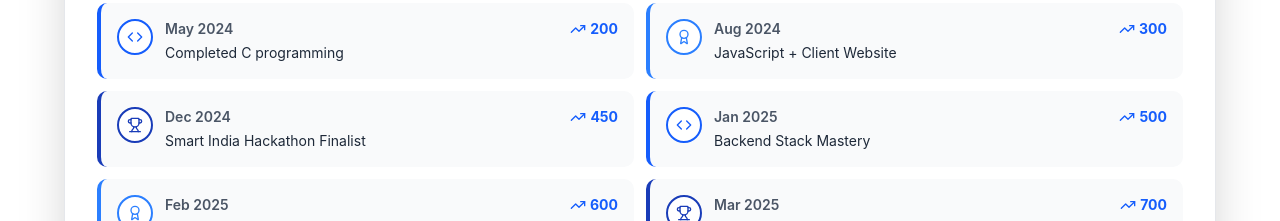
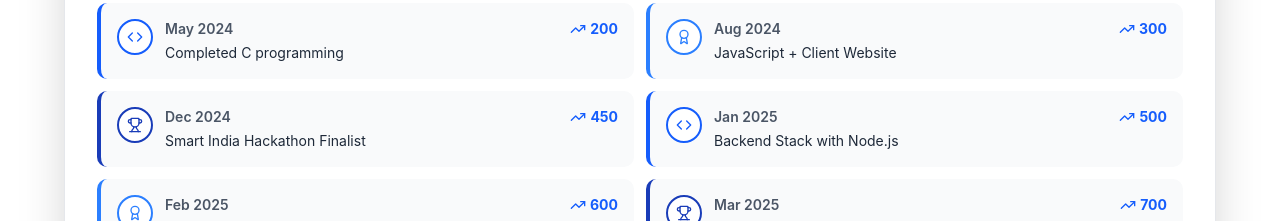
Before and after one commit to 2910Shubham/Shubham_portfolio, a React (Vite) app: page / in a window 1280 px wide. Shown: the part 2960-3181 px from the top of the page. Built offline with nearby package versions, Linux system fonts and the light colour scheme.

Commit message:
edit career

```diff
--- a/src/components/career-timeline.tsx
+++ b/src/components/career-timeline.tsx
@@ -47,7 +47,7 @@ const timeline = [
   },
   {
     date: "Jan 2025",
-    label: "Backend Stack Mastery",
+    label: "Backend Stack with Node.js",
     value: 500,
     type: "learning",
     trend: "up",
```
